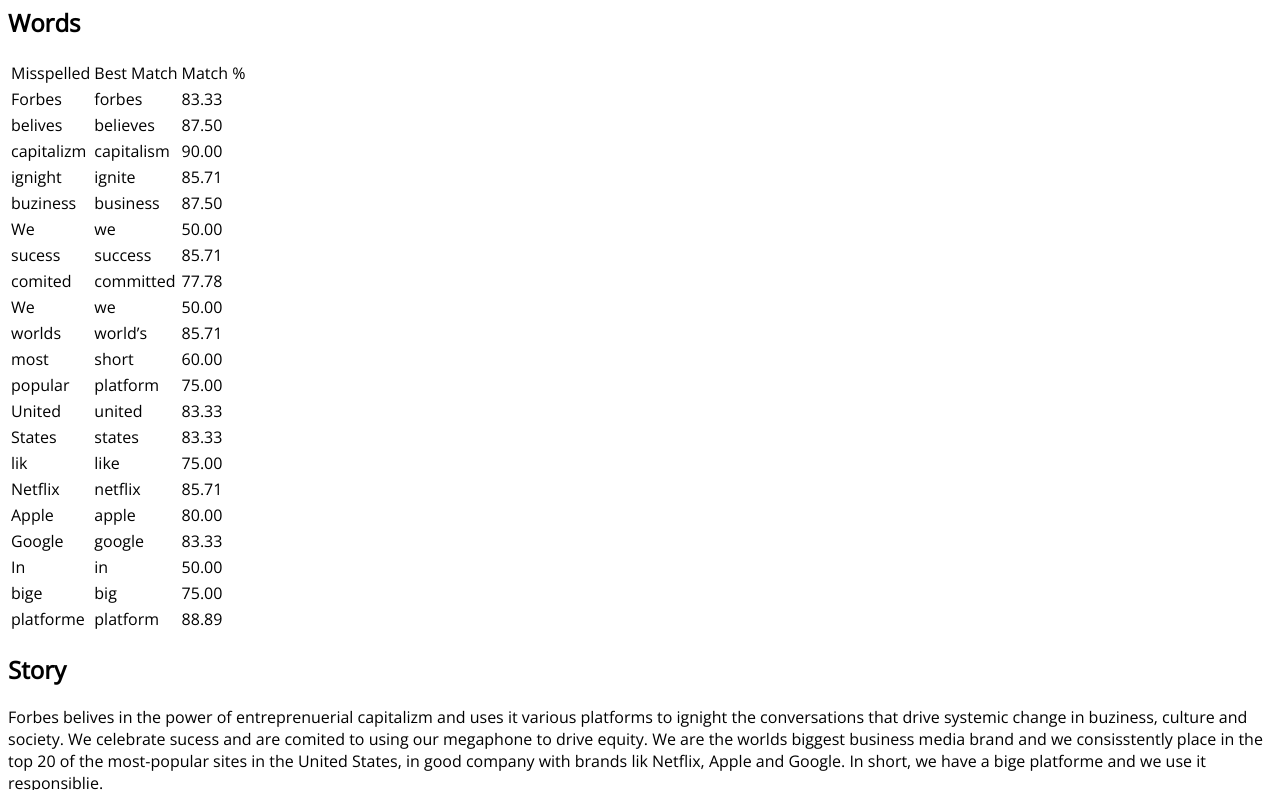
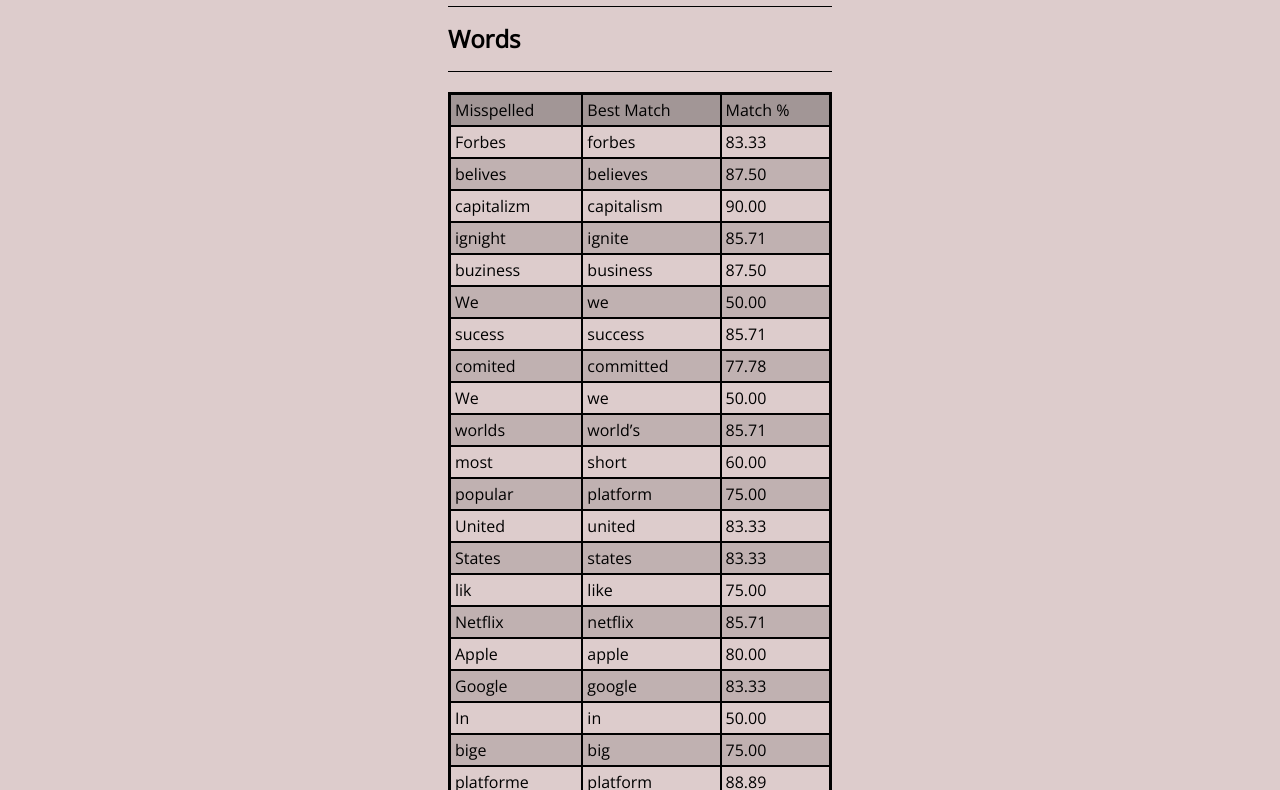
Before and after one commit to djolly-github/fbs-stdict-challenge, a website: page index.html in a window 1280 px wide. Shown: the part 80-870 px from the top of the page. Drawn offline with nearby package versions, Linux system fonts and the light colour scheme.

Commit message:
page styling

```diff
--- a/main.css
+++ b/main.css
@@ -1,5 +1,60 @@
 @import url('https://fonts.googleapis.com/css2?family=Open+Sans&display=swap');
+
+::selection,
+::-moz-selection {
+  background-color: #200f;
+  color: #dccf;
+}
+
+body {
+  background-color: #dccf;
+}
 
 #app {
   font-family: 'Open Sans', sans-serif;
+  width: 24rem;
+  margin: auto;
 }
+
+h1,
+h2,
+ul,
+p {
+  width: auto;
+  max-width: 24rem;
+}
+
+h2 {
+  border: 1px solid black;
+  border-left: none;
+  border-right: none;
+  line-height: 2rem;
+  padding: 1rem 0;
+  font-size: 1.5rem;
+}
+
+table {
+  width: 100%;
+  border-spacing: 0;
+  border: 2px solid black;
+}
+
+td {
+  padding: 0.25rem;
+  border: 1px solid black;
+}
+
+tr:nth-child(even) {
+  background-color: #0002;
+}
+
+thead {
+  background-color: #0004;
+}
+
+@media screen and (max-width: 500px) {
+  #app {
+    width: 100%;
+    margin: 0;
+  }
+}
```
